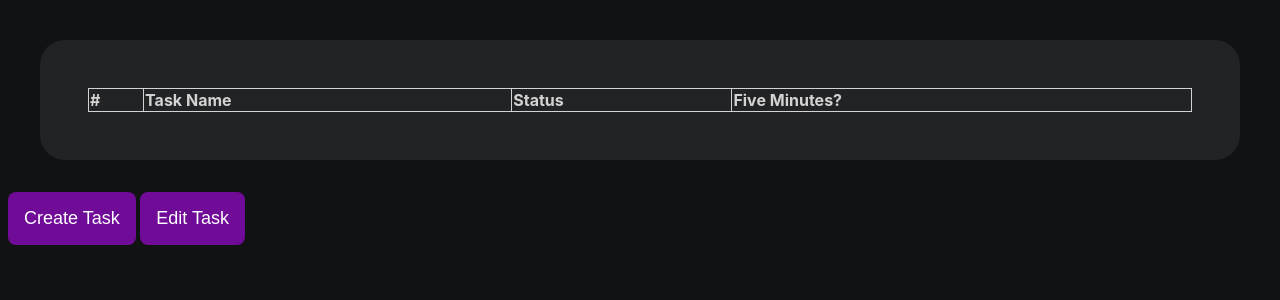
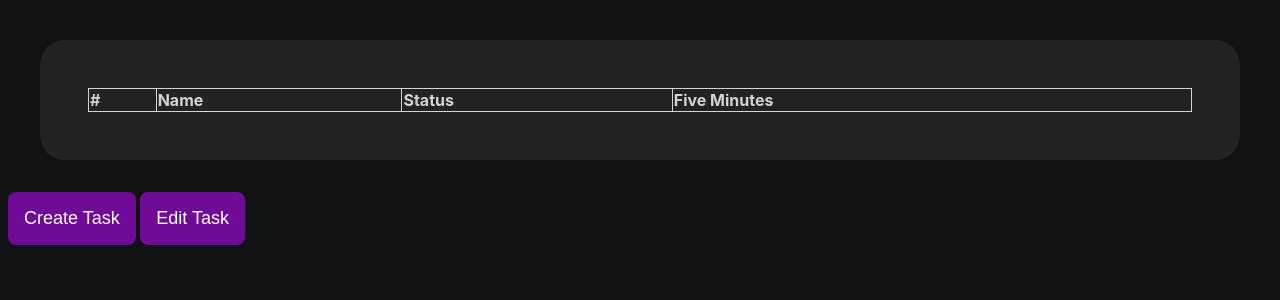
Before and after one commit to andrew-j-francis/egg-head, a Svelte app: page / in a window 1280 px wide. Shown: the top 300 px of the page. Built offline with nearby package versions, Linux system fonts and the light colour scheme.

Commit message:
Generalized table component

```diff
--- a/src/App.svelte
+++ b/src/App.svelte
@@ -10,6 +10,7 @@
     let taskEndDate;
 
     let tasks = [];
+    let headers = ["#", "Name", "Status", "Five Minutes"];
 
     function handleCreateTask() {
         showTaskModal = false;
@@ -51,6 +52,6 @@
     </form>
 </Modal>
 
-<Table tasks={tasks}></Table>
+<Table records={tasks} headers={headers}></Table>
 <button on:click={() => showTaskModal = true}>Create Task</button>
 <button>Edit Task</button>
--- a/src/Table.svelte
+++ b/src/Table.svelte
@@ -1,5 +1,6 @@
 <script lang="ts">
-    export let tasks = [];
+    export let headers = [];
+    export let records = [];
 </script>
 
 <style>
@@ -29,17 +30,15 @@
 <div class="table-container">
     <table>
         <tr>
-            <th>#</th>
-            <th>Task Name</th>
-            <th>Status</th>
-            <th>Five Minutes?</th>
+            {#each headers as header}
+                <th>{header}</th>
+            {/each}
         </tr>
-        {#each tasks as task}
+        {#each records as record}
             <tr class="table-row">
-                <td>{task.index}</td>
-                <td>{task.name}</td>
-                <td>{task.status}</td>
-                <td>{task.isFiveMinutes}</td>
+                {#each Object.entries(record) as [header, value]}
+                    <td>{value}</td>
+                {/each}
             </tr>
         {/each}
     </table>
```
